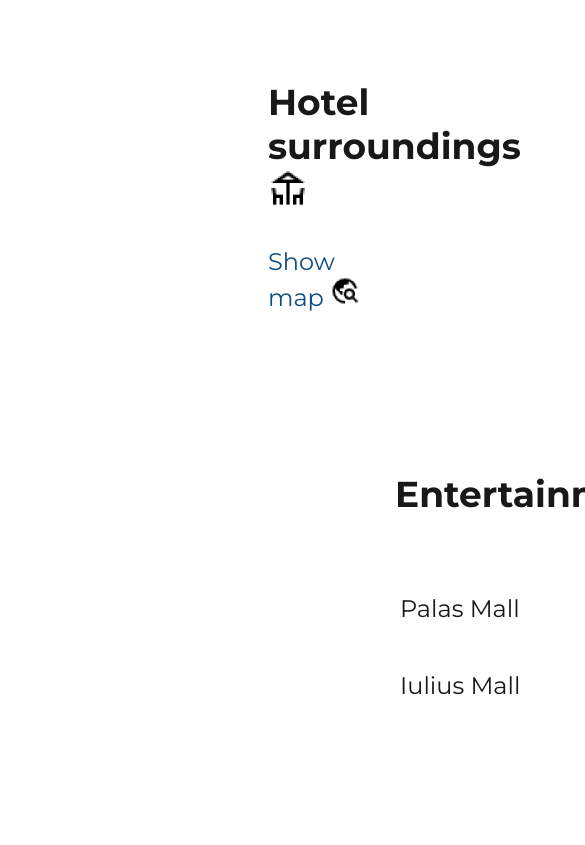
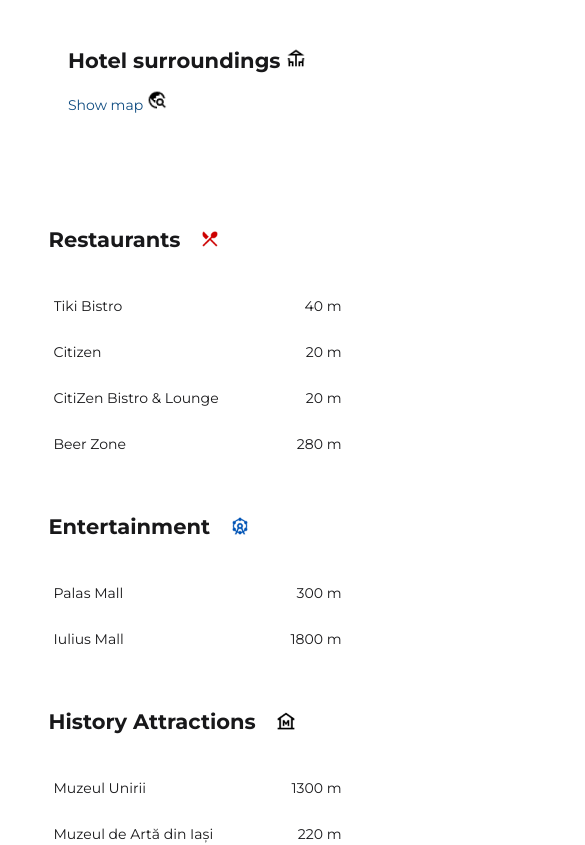
Before and after one commit to elizadoltu/frontend-tracks-module, a React (Vite) app: page / in a window 390 px wide. Shown: the top 845 px of the page, 585 px wide, since content can reach past the window. Built offline with nearby package versions, Linux system fonts and the light colour scheme; a web font is replaced by a local one.

Commit message:
add:responsive design

```diff
--- a/src/Attractions.jsx
+++ b/src/Attractions.jsx
@@ -63,8 +63,8 @@ const AttractionsPage = () => {
   return (
     <div className="main-container-attractions">
       <div className="header-attractions">
-        <h2>Hotel surroundings <img src={hotelsurroundings} alt="hotel icon"/></h2>
-        <a href="http://google.com" target="_blank" className="link-to-the-map">Show map <img src={showmap} alt="show map icon" /></a>
+        <h2>Hotel surroundings <img src={hotelsurroundings} alt="hotel icon" className="hotel-surr-image"/></h2>
+        <a href="http://google.com" target="_blank" className="link-to-the-map">Show map <img src={showmap} alt="show map icon" className="show-map-image"/></a>
       </div>
       <div className="main-page-section">
         <div className="grid-container">
--- a/src/styles/attractions-card-style.css
+++ b/src/styles/attractions-card-style.css
@@ -7,6 +7,7 @@
 
 .main-container-category {
     margin-top: 50px;
+    overflow: hidden;
 }
 
 .attractions-list {
@@ -43,3 +44,21 @@
       opacity: 1;
     }
   }
+
+@media (max-width:768px) {
+
+  .category-card-item {
+    width: 18rem;
+    overflow-x: hidden;
+  }
+
+  .main-container-category {
+    overflow: hidden;
+    margin-top: 15px;
+  }
+
+  .category-picture {
+    width: 20px;
+    height: 20px;
+  }
+}
--- a/src/styles/main-page-style.css
+++ b/src/styles/main-page-style.css
@@ -3,6 +3,7 @@
     justify-content: center;
     align-items: center;
     width: 100%;
+    overflow: hidden;
     margin-top: 5rem;
 }
 
@@ -27,3 +28,29 @@
     text-decoration: none;
     color: var(--blue-color);
 }
+
+@media (max-width:768px) {
+    .grid-container {
+        display: grid;
+        grid-template-columns: repeat(1, 1fr);
+    }
+
+    .main-container-attractions {
+        font-size: 14px;
+    }
+
+    .header-attractions {
+        margin-left: 60px;
+        margin-top: 3rem;
+    }
+
+    .hotel-surr-image {
+        width: 20px;
+        height: 20px;
+    }
+
+    .show-map-image {
+        width: 20px;
+        height: 20px;
+    }
+}
```
Also changed, not shown: src/styles.css (deleted, +0 -21 lines).
